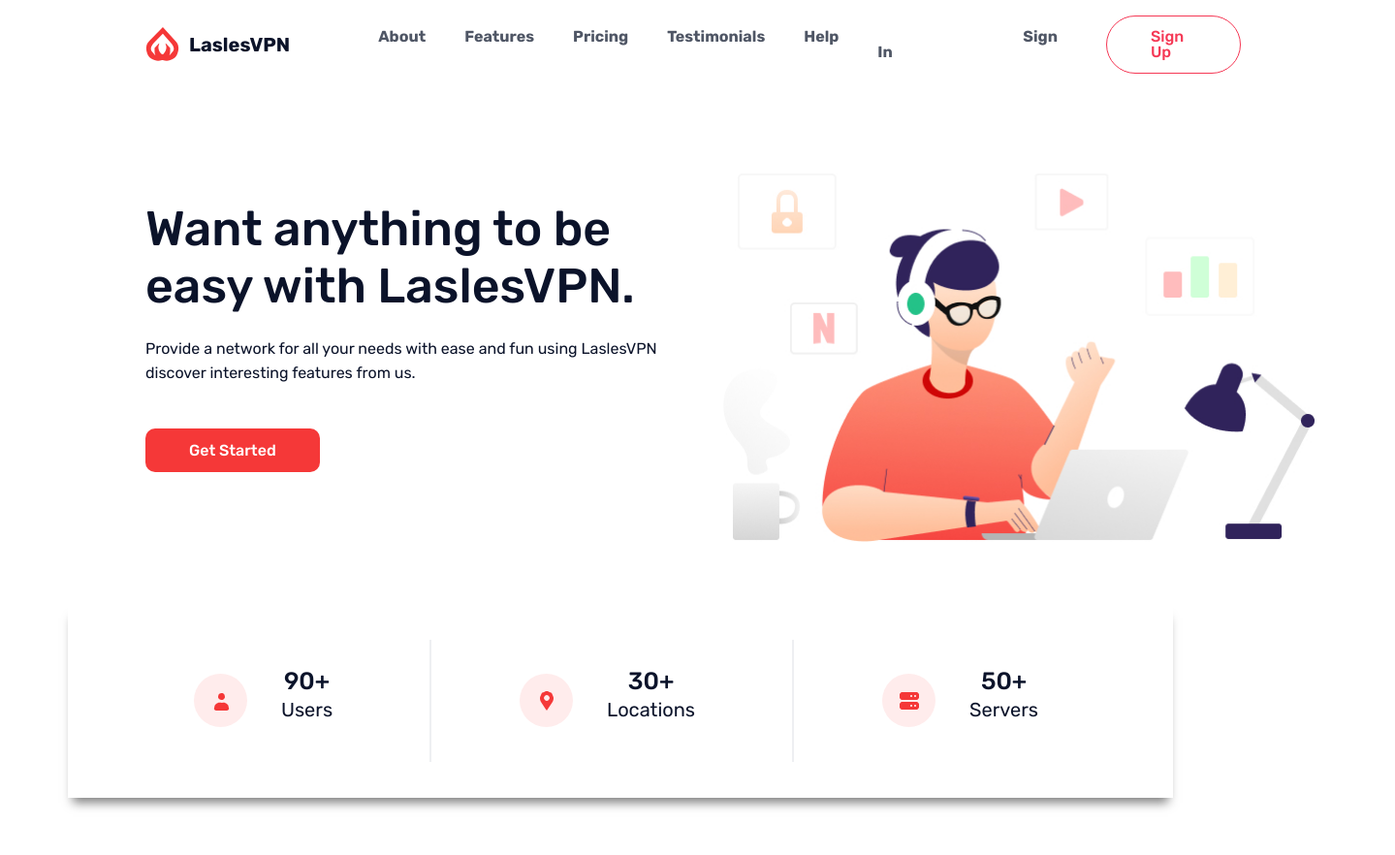
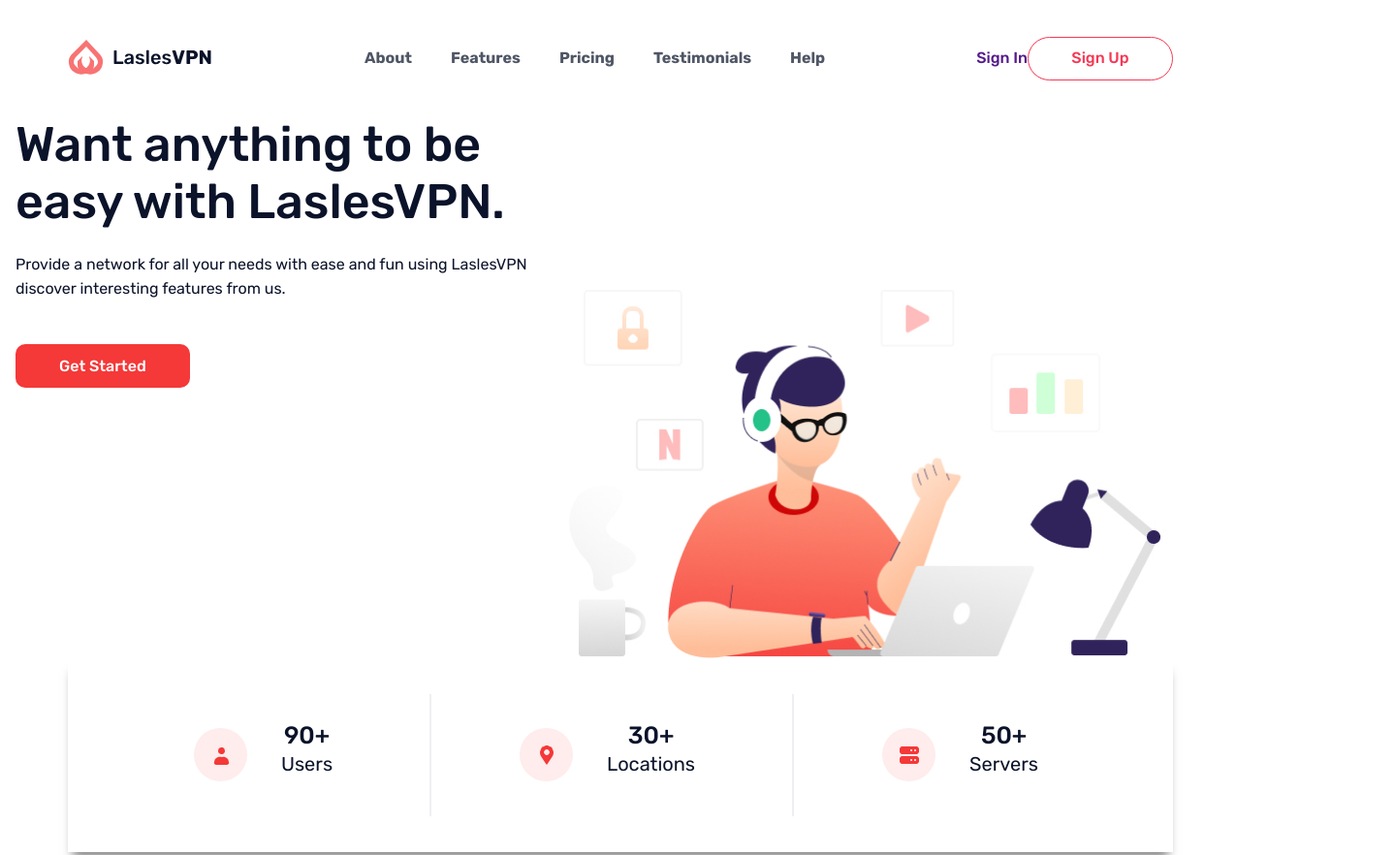
Before and after one commit to MarIIIaL/Work-1, a plain HTML site: page index.html in a window 1280 px wide. Shown: the top 882 px of the page at 97% size, 1439 px wide, since content can reach past the window. Drawn offline with Linux system fonts and the light colour scheme.

Commit message:
22.03
22.03

```diff
--- a/index.html
+++ b/index.html
@@ -10,11 +10,10 @@
     <div class="wrapper">
       <header class="header">
           <div class="header_container _container">
-            <img src= img/header_logo.svg width="35px">
-              <a href="" class="header__logo">
-                LaslesVPN
-              </a>
-              <nav class="header_menu menu">
+            <a href="" class="header_logo">
+            <img src= img/logo.svg alt="Логотип">
+            </a>
+              <nav class="nav">
                 <ul class="menu__list">
                   <li class="menu__item">
                     <a href="" class="menu__link">About</a>
@@ -31,11 +30,11 @@
                   <li class="menu__item">
                     <a href="" class="menu__link">Help</a>
                   </li>
-                  <li class="menu__item">
-                    <a href="" class="menu__link link">Sign In</a>
-                  </li>
                 </ul>
               </nav>
+                <div>
+                  <a href="" class="Link">Sign In</a>
+                </div>
                 <div class="header__buttom">
                   <a href="" class="header__buttom header__buttom__border">Sign Up</a>
                 </div>
--- a/style.css
+++ b/style.css
@@ -36,44 +36,44 @@ body {
     font-weight: 500;
     font-family: rubik;
     background-color: #ffffff;
+    max-width: 1440px;
+    margin: 0 auto;
 
 }
 /*----------------------------------------------------------------------------------------------------------*/
 .wrapper{
+    position: relative;;
     overflow: hidden;
     display: flex;
     flex-direction: column;
 
 }
 ._container {
-    max-width: 1440px;
-    margin: 0px auto;
-    padding-left: 150px;
-    box-sizing: content-box;
+
 
 }
 /* Шапка-----------------------------------------------------------------------------------------------------*/
 .header {
-    position: absolute;
     width: 100%;
     left: 0;
     top: 0;
     z-index: 50;
 }
 .header_container {
+    width: 1140px;
     display: flex;
-    min-height: 91px;
     align-items: center;
-
+    margin: 0 auto;
+    min-height: 120px;
+    align-items: center;
 }
-.header__logo {
-    font-size: 20px;
-    font-weight: 700;
-    color: inherit;
-    padding-left: 10px;
+.header_logo {
+    display: block;
+    width: 150px;
+    height: 39px;
 }
-.header_menu {
-    margin: 0px 0px 0px 91px;
+.nav {
+    margin: 0 auto;
 }
 .menu__list {
     display: flex;
@@ -87,19 +87,23 @@ body {
     line-height: 16px;
 }
 .link {
-    padding-left: 150px;
+    display: flex;
+   width: 53px;
+   height: 19px;
+   margin: 0 auto;
+   padding-right: 30px;
 
 }
 .header__buttom {
-    display: inline-flex;
-    padding-left: 50px;
+    flex: 0 0 150px;
 }
 .header__buttom__border {
     border-radius: 37px;
     display: flex;
     justify-content: center;
     align-items: center;
-    padding: 13px 45px;
+    width: 150px;
+    height: 45px;
     border: 1px solid #F53855;
     color: #F53855
 }
@@ -109,7 +113,8 @@ body {
     display: flex;
 }
 .main-block{
-    padding: 207px 41px 150px 0px;
+    margin: 0 auto;
+
 
 }
 .header_info {
```
Also changed, not shown: img/Logo.svg (added).
